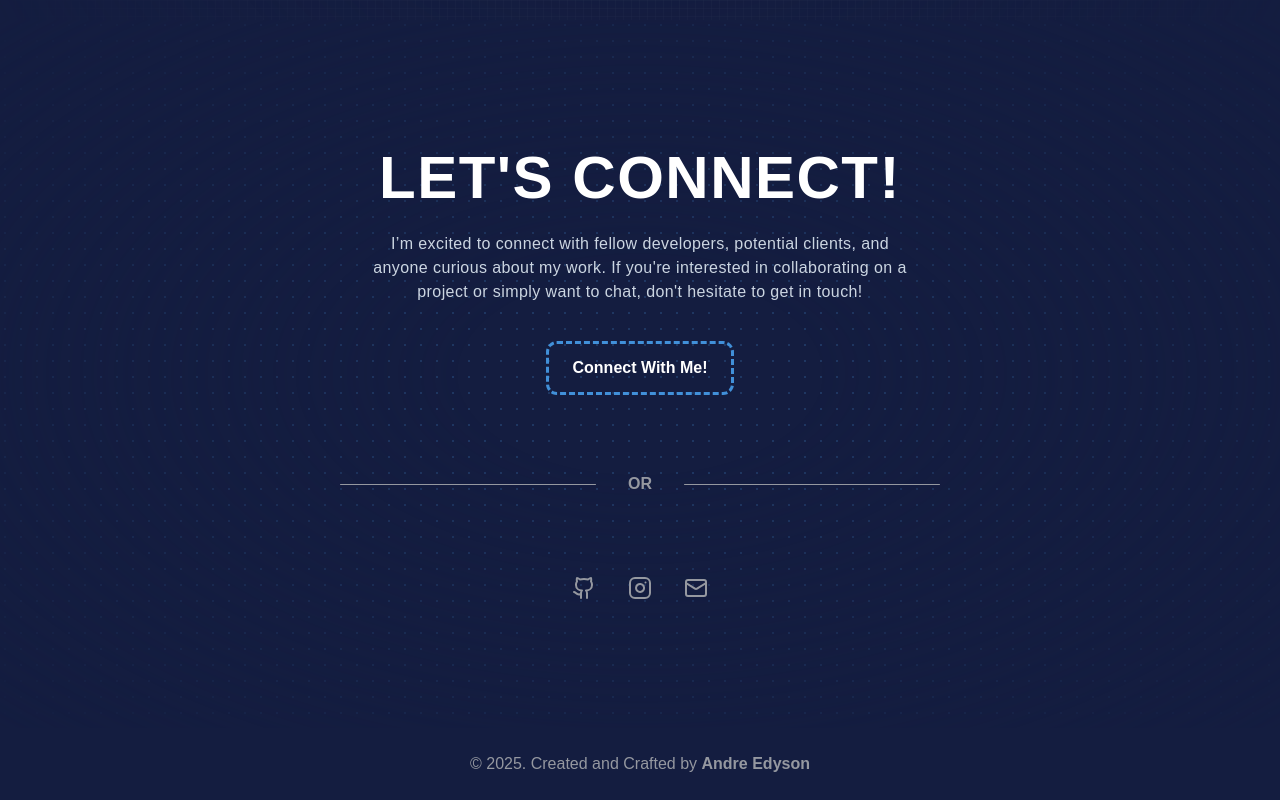
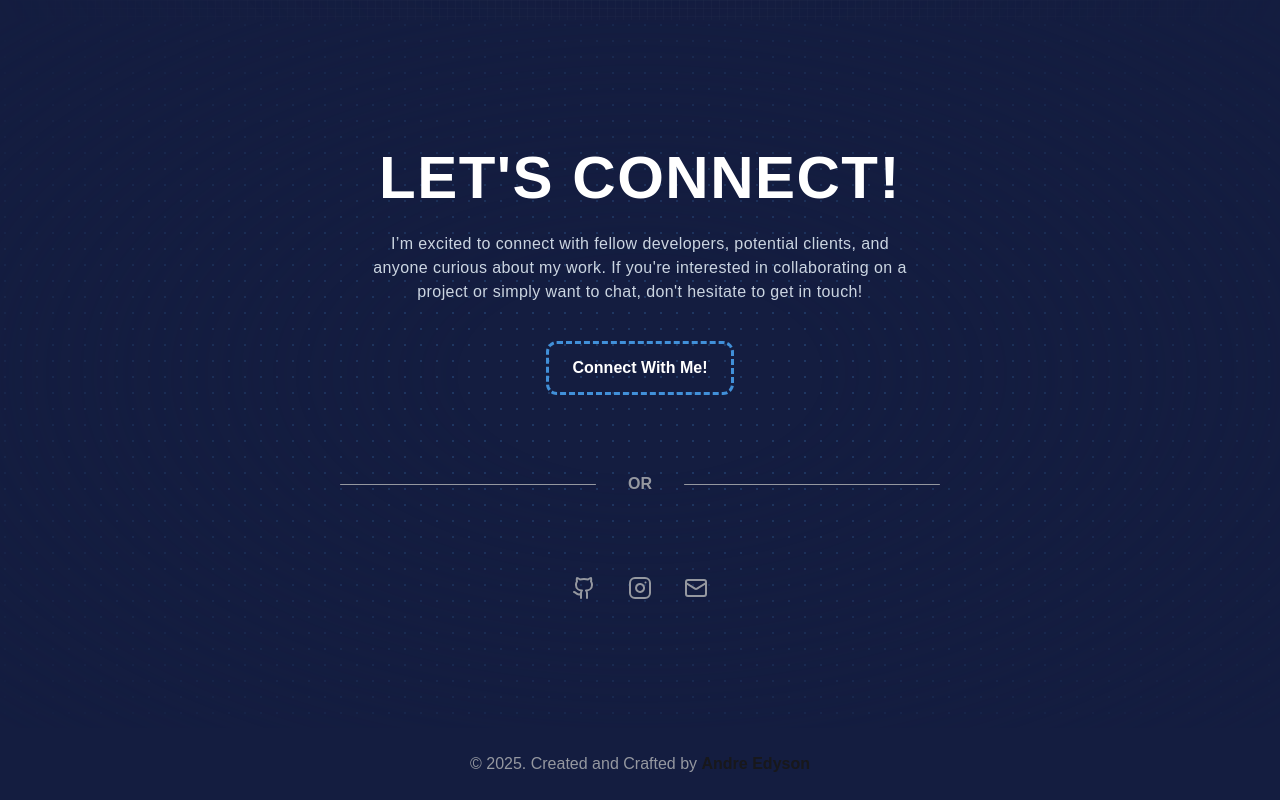
Before and after one commit to andreedyson/personal-website, a Next.js app: page / in a window 1280 px wide. Shown: the part 5004-5804 px from the top of the page. Built offline with nearby package versions, Linux system fonts and the light colour scheme.

Commit message:
refactor(Footer): add text-primary class to creator's name for improved visibility

```diff
--- a/app/components/layout/Footer.tsx
+++ b/app/components/layout/Footer.tsx
@@ -9,7 +9,7 @@ function Footer() {
         className=" text-sm text-gray-font duration-200 hover:text-white hover:underline hover:underline-offset-8 md:text-base"
       >
         © {new Date().getFullYear()}. Created and Crafted by{" "}
-        <span className="font-semibold">Andre Edyson</span>
+        <span className="font-semibold text-primary">Andre Edyson</span>
       </Link>
     </footer>
   );
```
